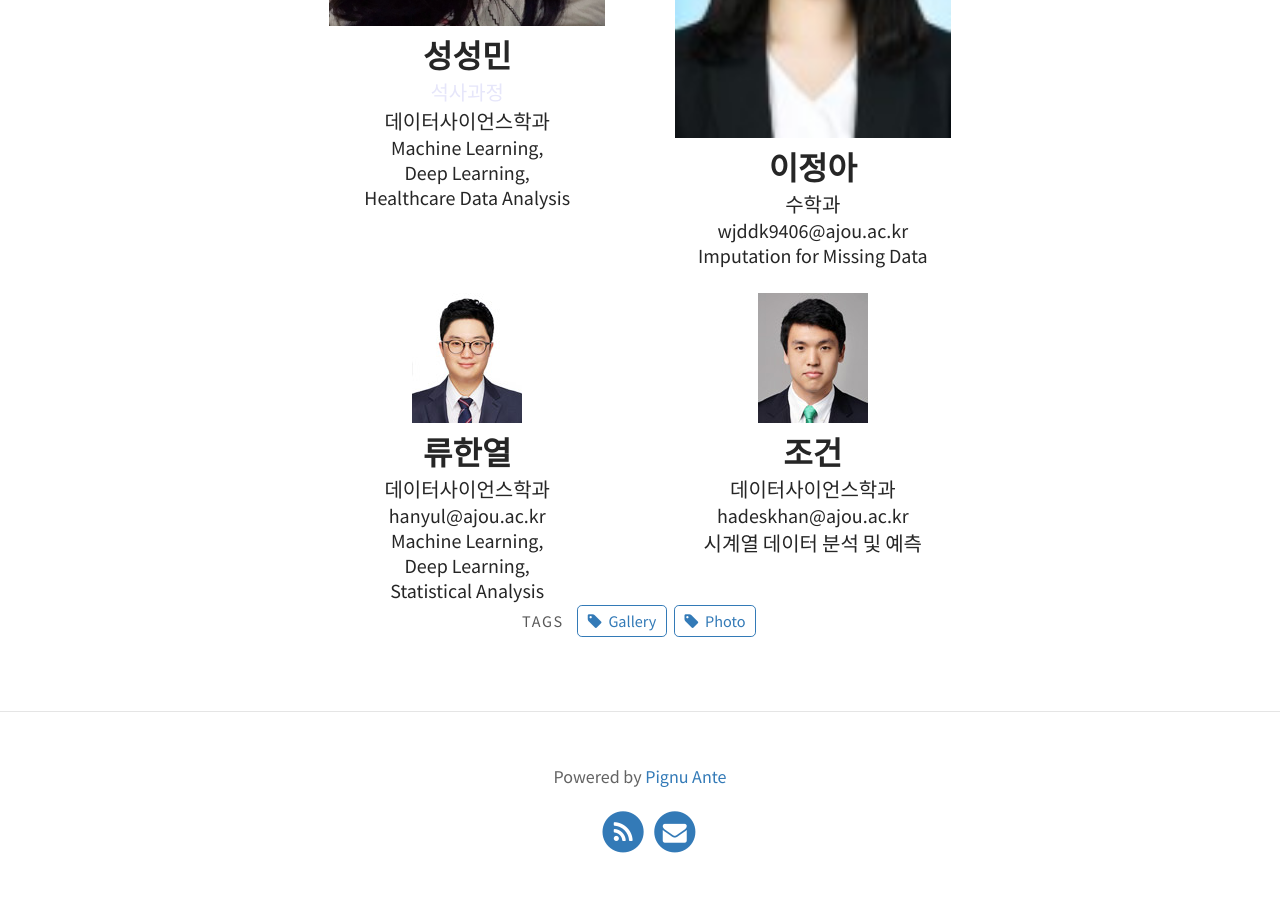
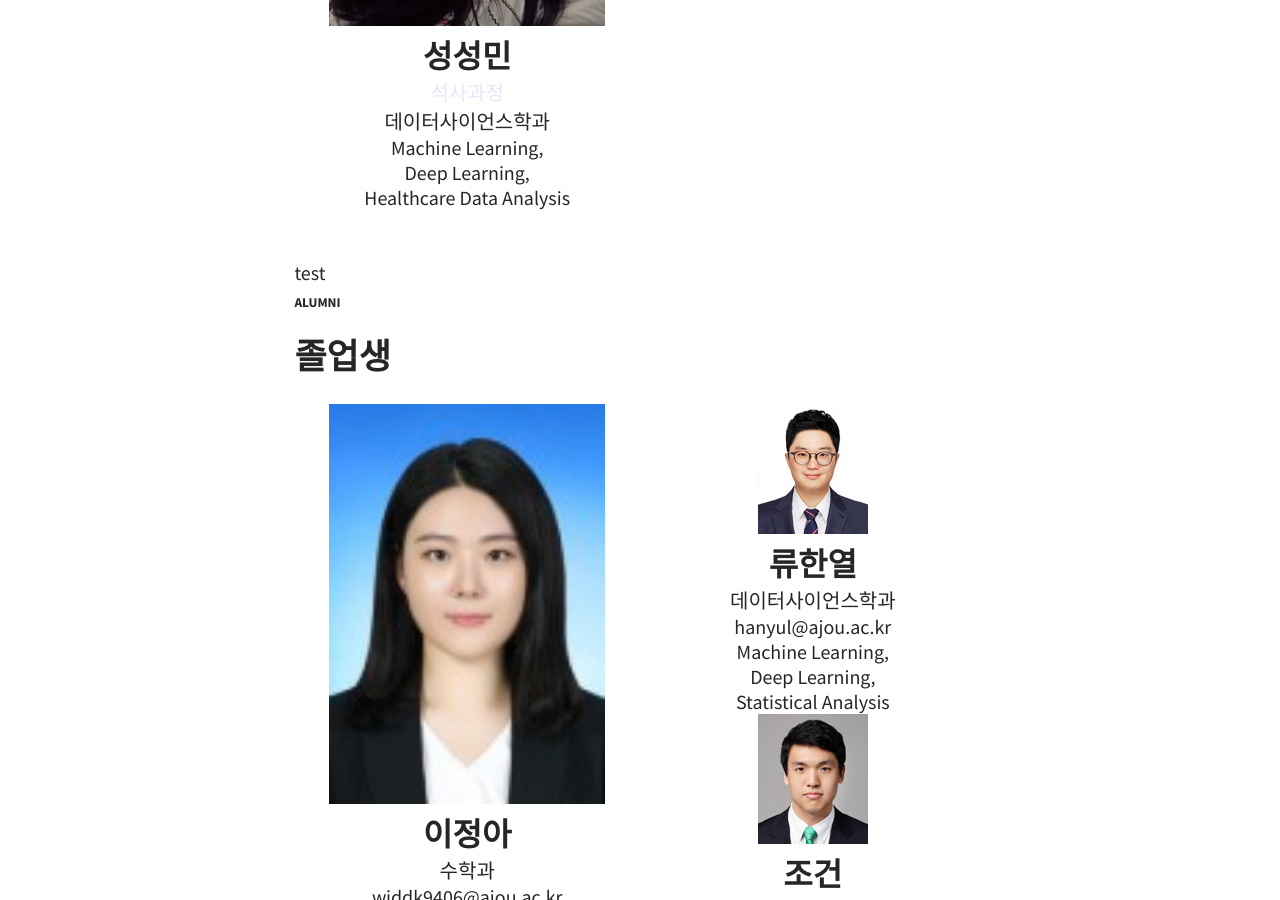
Before and after one commit to Statistical-Analysis-Lab/Statistical-Analysis-Lab.github.io, a Jekyll site: the page built from pages/member.md, in a window 1280 px wide and 900 px high, scrolled down 2368 px. Built offline with Jekyll 4.4.1, drawn with Linux system fonts in a browser that asks for light colours.

```diff
--- a/pages/member.md
+++ b/pages/member.md
@@ -76,7 +76,8 @@ tags: [Gallery, Photo]
   Machine Learning,<br> Deep Learning,<br> Healthcare Data Analysis<br><br><br>
 	</center>
 </div>
-<div style="float: left; width: 50%;">
+<div style="width: 50%;">
+test
 </div>
 
 ###### ALUMNI
```
